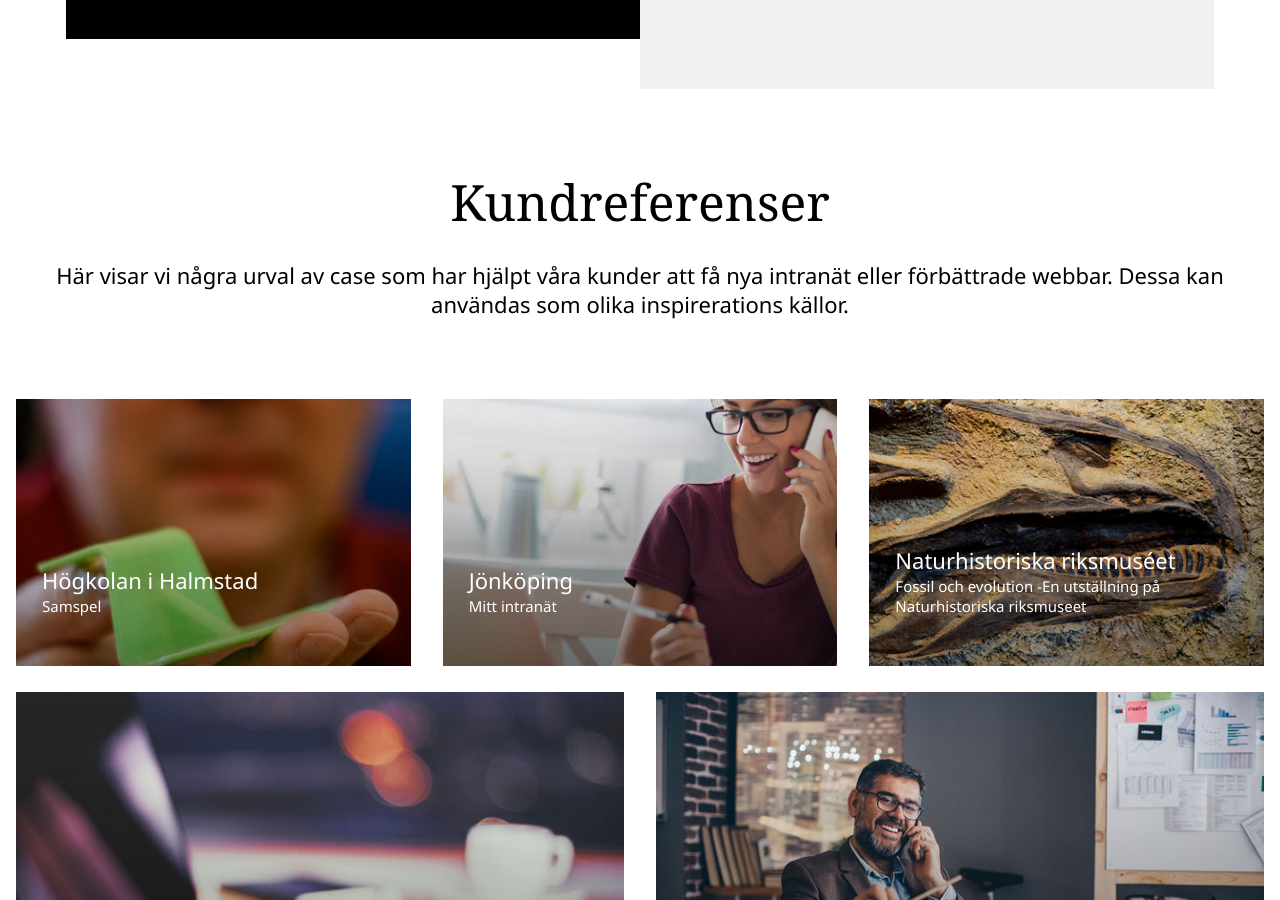
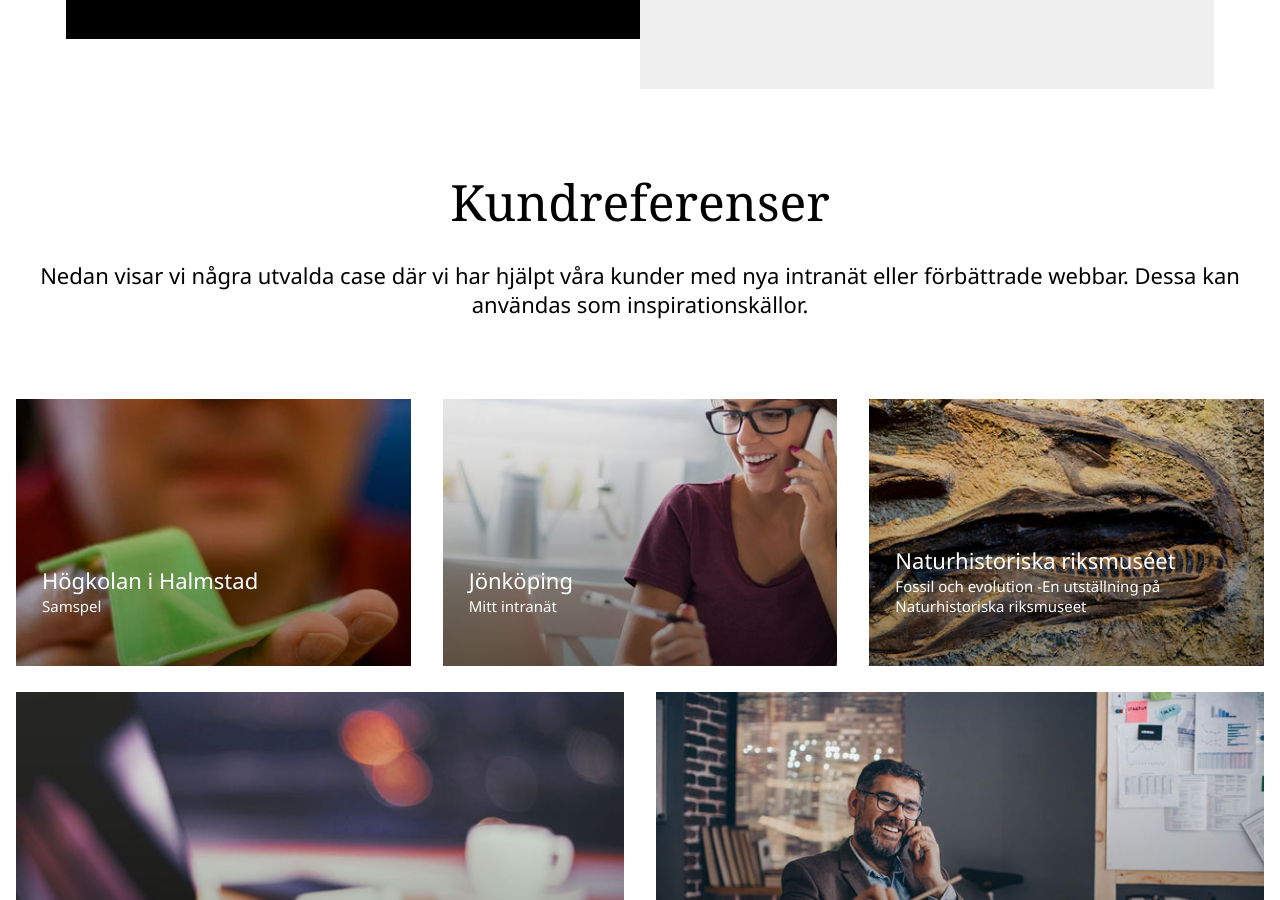
Before and after one commit to BouvetStockholmAB/sv, a Jekyll site: the page built from index.md, in a window 1280 px wide and 900 px high, scrolled down 979 px. Built offline with Jekyll 4.4.1, drawn with Linux system fonts in a browser that asks for light colours; some web fonts are replaced; some of the changed text lies outside the part shown.

Commit message:
Redigerat text, rättat stavfel

```diff
--- a/index.md
+++ b/index.md
@@ -13,7 +13,7 @@ title: Bouvet Team SiteVision
         <div class="ct ct--std" id="references">
             <div class="block block--largeTxtBlock">
                 <h2 class="heading heading--large">Kundreferenser</h2>
-                <p>Här visar vi några urval av case som har hjälpt våra kunder att få nya intranät eller förbättrade webbar. Dessa kan användas som olika inspirerations källor.</p>
+                <p>Nedan visar vi några utvalda case där vi har hjälpt våra kunder med nya intranät eller förbättrade webbar. Dessa kan användas som inspirationskällor.</p>
             </div>
         </div>
 
```
Also changed, not shown: other parts of index.md (+1 -1 lines).
